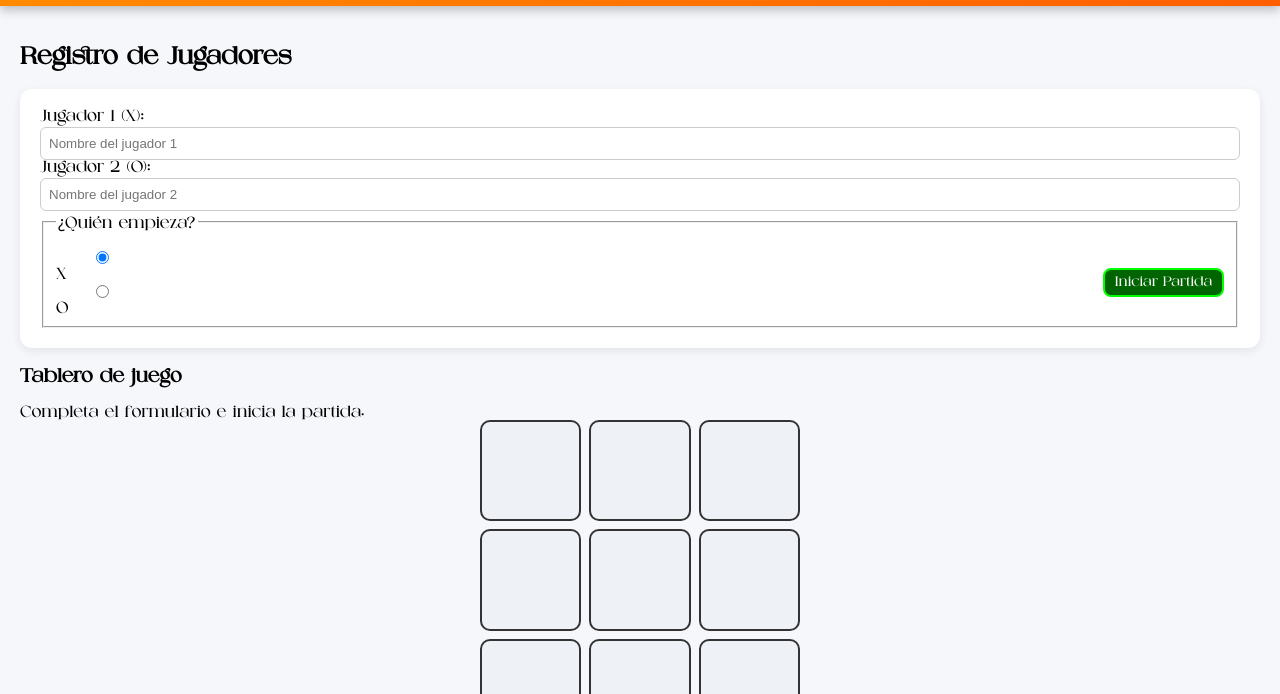
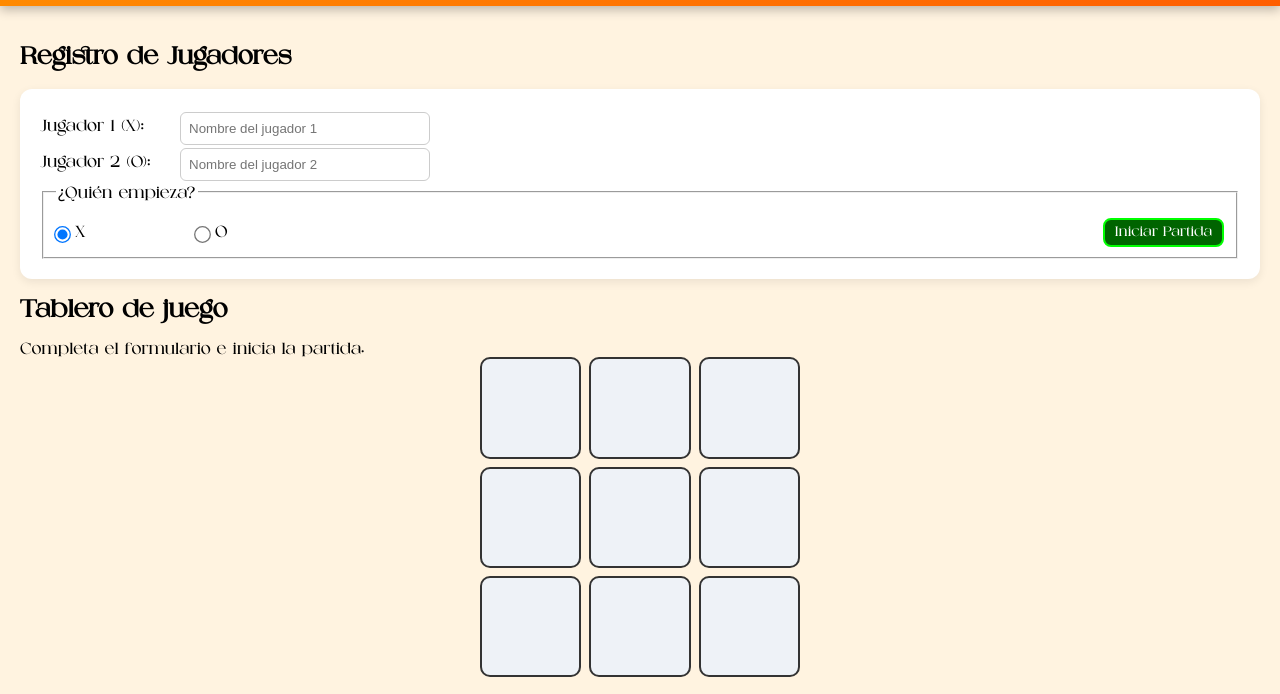
Before and after one commit to brynine/tresenraya, a plain HTML site: page index.html in a window 1280 px wide. Shown: the part 96-790 px from the top of the page. Drawn offline with Linux system fonts and the light colour scheme.

Commit message:
Mejoras en estilos

```diff
--- a/css/styles.css
+++ b/css/styles.css
@@ -30,8 +30,9 @@ html, body {
 }
 
 body {
-  background: var(--bg);
+  background-color: #FFF3E0;
   font-family: 'Mifuente', system-ui, Arial, sans-serif;
+  margin: 0;
 }
 
 h1 {
@@ -102,11 +103,27 @@ h1 {
 }
 
 #setup-form input {
-  width: 100%;
   padding: 8px;
   margin-top: 3px;
   border-radius: 6px;
   border: 1px solid #ccc;
+}
+
+#setup-form div {
+  display: flex;
+  align-items: center;
+  gap: 10px;
+}
+
+#setup-form label {
+  min-width: 130px;
+  font-size: 1rem;
+}
+
+#setup-form input[type="text"] {
+  flex: 0 0 250px;
+  max-width: 250px;
+  width: 100%;
 }
 
 .start-options {
@@ -272,3 +289,21 @@ th, td {
 .history-wrapper table {
   min-width: 500px;
 }
+
+.radio-group {
+  display: flex;
+  flex-direction: row;
+  gap: 20px;
+}
+
+.radio-group label {
+  display: flex;
+  align-items: center;
+  gap: 6px;
+  font-size: 1rem;
+}
+
+.radio-group input[type="radio"] {
+  transform: scale(1.3);
+  margin: 0;
+}
--- a/index.html
+++ b/index.html
@@ -59,7 +59,7 @@
           </form>
 
           <section class="game">
-            <h3>Tablero de juego</h3>
+            <h2>Tablero de juego</h2>
             <div id="status" class="status">Esperando partida...</div>
             <div id="board" class="board"></div>
 
```
